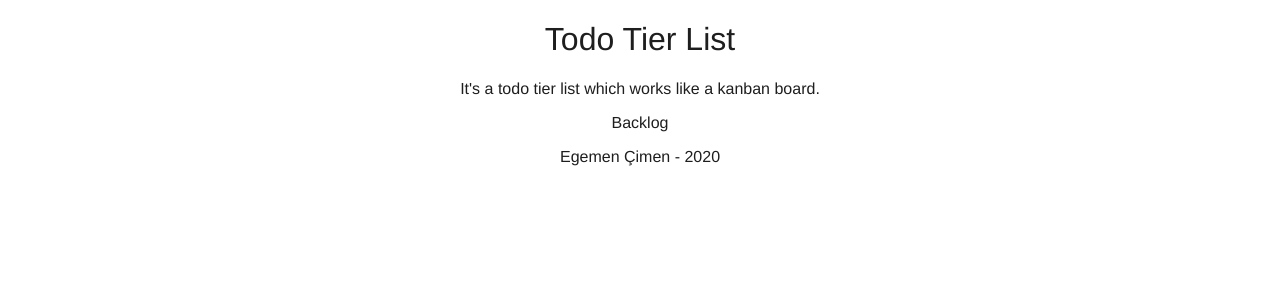
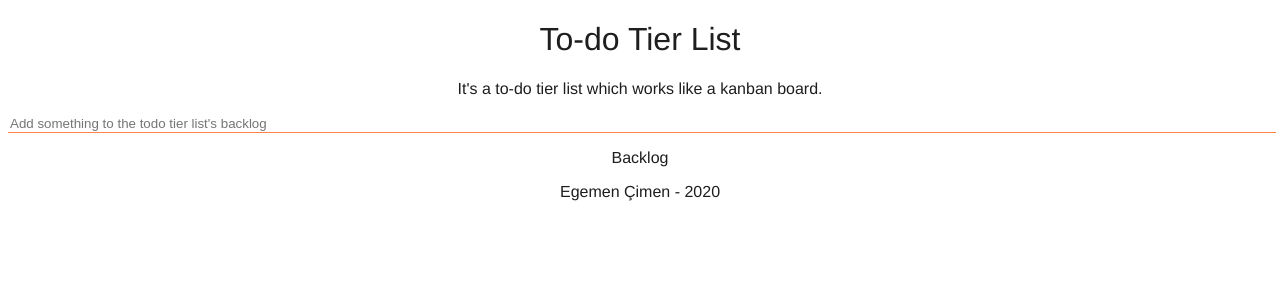
Before and after one commit to egemen-cimen/vue-dotnet-core-todo-tier-list, a Vue app: page /#/backlog in a window 1280 px wide. Shown: the top 300 px of the page. Built offline with nearby package versions, Linux system fonts and the light colour scheme.

Commit message:
Added backlog text entry via a form.

```diff
--- a/public/index.html
+++ b/public/index.html
@@ -6,7 +6,7 @@
     <meta http-equiv="X-UA-Compatible" content="IE=edge">
     <meta name="viewport" content="width=device-width,initial-scale=1.0">
     <link rel="icon" href="<%= BASE_URL %>favicon.ico">
-  <title>TODO TIER LIST</title>
+    <title>To-do Tier List</title>
 </head>
 
 <body>
--- a/src/App.vue
+++ b/src/App.vue
@@ -1,8 +1,8 @@
 <template>
   <div id="app">
     <div class="page-header">
-      <h1>Todo Tier List</h1>
-      <p class="lead">It's a todo tier list which works like a kanban board.</p>
+      <h1>To-do Tier List</h1>
+      <p class="lead">It's a to-do tier list which works like a kanban board.</p>
     </div>
     <router-view />
     <p>Egemen Çimen - 2020</p>
@@ -14,8 +14,7 @@ export default {
 };
 </script>
 <style>
-
-@import './app.css';
+@import "./app.css";
 
 #app {
   font-family: Avenir, Helvetica, Arial, sans-serif;
--- a/src/app.css
+++ b/src/app.css
@@ -2,12 +2,15 @@
     font-weight: 300;
     color: #1e1e1e;
   }
+
   .card {
     margin-bottom: 10px;
   }
+
   .card:last-child {
     margin-bottom: 25px;
   }
+
   .card-block {
     padding: 15px;
   }
--- /dev/null
+++ b/src/assets/styles/newItemListForm.css
@@ -0,0 +1,14 @@
+
+.add-item-list input {
+    outline: none;
+    border: 0;
+    border-bottom: 1px solid #ff8344;
+    width: 100%;
+    transition: all 0.25s;
+    background: inherit;
+    color: black;
+}
+
+.add-item-list input:focus {
+    border-bottom-color: #7ba776;
+}
--- a/src/components/Backlog.vue
+++ b/src/components/Backlog.vue
@@ -1,10 +1,17 @@
 <template>
   <div class="backlog-view">
+    <new-item-list></new-item-list>
     <p>Backlog</p>
   </div>
 </template>
+
 <script>
+import NewItemListForm from "./NewItemListForm";
+
 export default {
-  name: "Backlog"
+  name: "Backlog",
+  components: {
+    "new-item-list": NewItemListForm
+  }
 };
 </script>
--- /dev/null
+++ b/src/components/NewItemListForm.vue
@@ -0,0 +1,57 @@
+<template>
+  <div class="add-item-list">
+    <!--The v-on binding handles the form's submit event.
+      The .prevent prevents the event from firing it's default action
+    The v-model binding to listItemText allows to get the user input.-->
+    <form action="#" method="post" v-on:submit.prevent="submitForm">
+      <input
+        type="text"
+        v-model="listItemText"
+        placeholder="Add something to the todo tier list's backlog"
+      />
+    </form>
+  </div>
+</template>
+
+<script>
+/**
+ * The component's name's NewItemListForm.
+ *
+ * The data for this component comes from the data() method.
+ * The itemListText is bound to the itemListText on the textbox
+ * via the v-model.
+ * This allow the change in textbox to apply to itemListText.
+ *
+ * The submitForm() method handles the submitting of the form.
+ * A new data's send to the store via a mutation.
+ * Here, a mutation called addListItem is invoked and the text
+ * property is set to the value of this.itemListText.
+ *
+ * After the submission, this.itemListText's set to an empty
+ * string to allow another submission.
+ *
+ */
+export default {
+  name: "NewItemListForm",
+  data() {
+    return {
+      itemListText: ""
+    };
+  },
+  methods: {
+    submitForm() {
+      if (this.itemListText) {
+        this.$store.commit("addListItem", {
+          text: this.itemListText
+        });
+
+        this.itemListText = "";
+      }
+    }
+  }
+};
+</script>
+
+<style>
+@import "../assets/styles/newItemListForm.css";
+</style>
```
Lines whose indentation alone changed are shown as unchanged.
